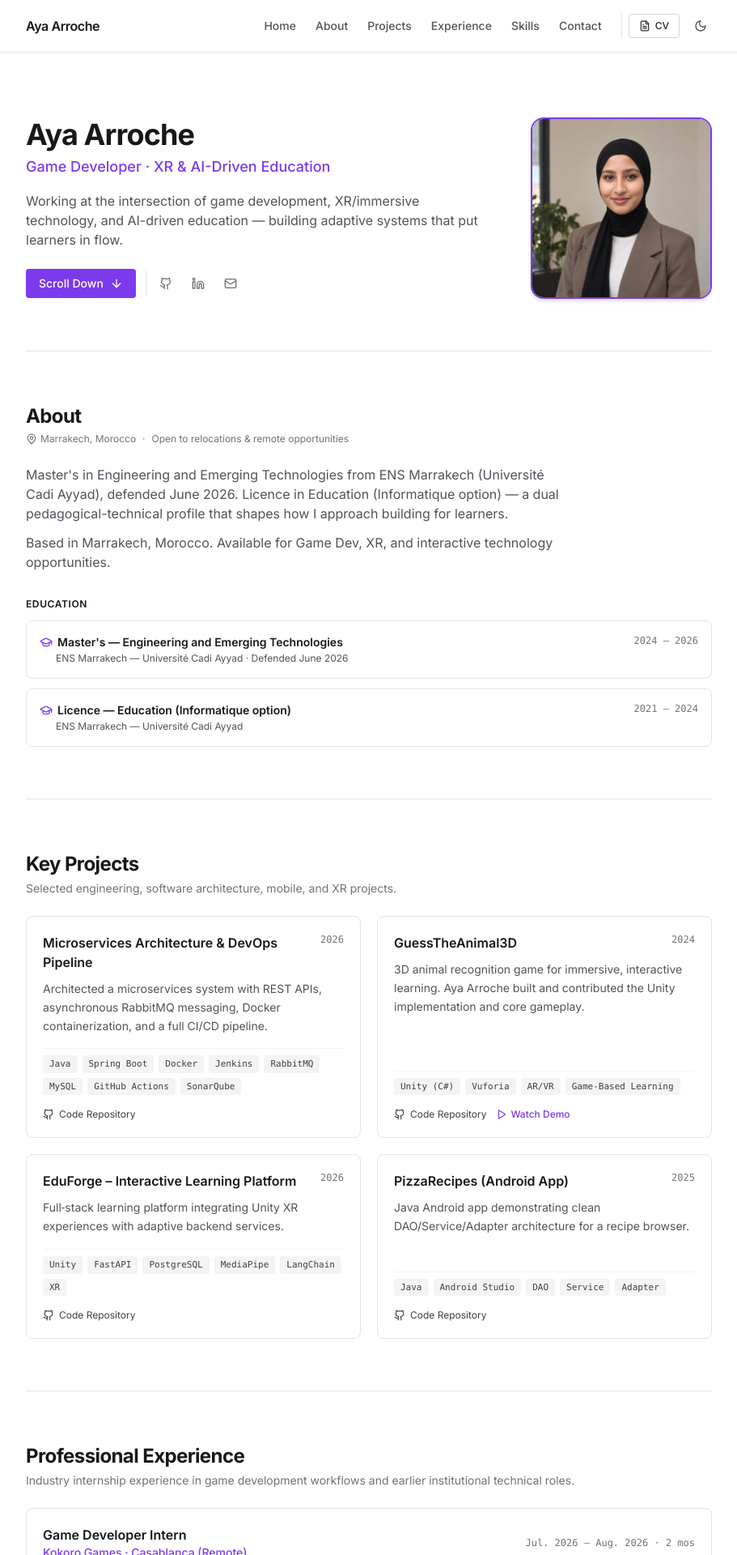
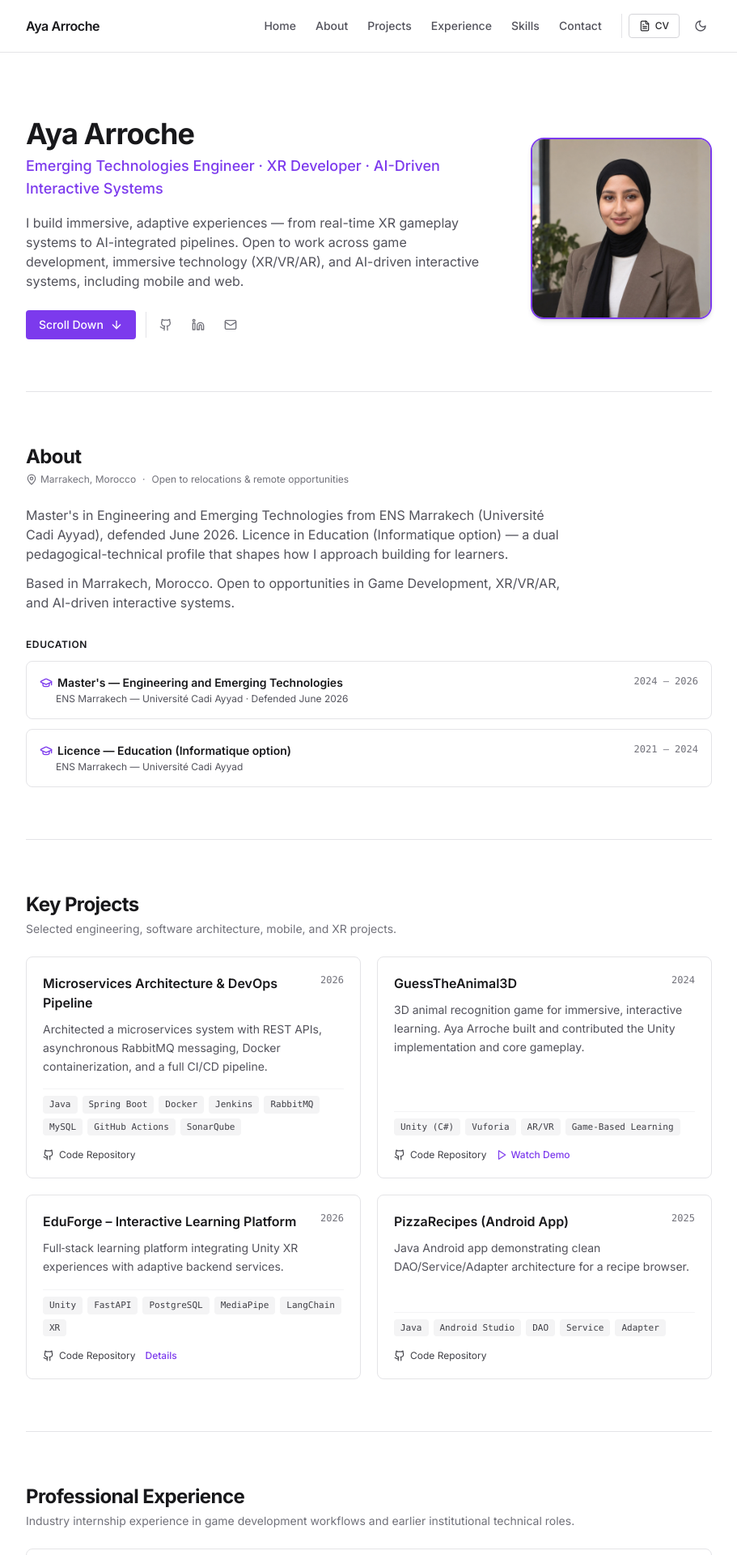
Before and after one commit to Purple003/Portfolio, a React (Vite) app: page / in a window 1280 px wide. Shown: the top 1920 px of the page at 81% size, without its empty margins (184-1095 px from the left). Built offline with nearby package versions, Linux system fonts and the light colour scheme.

Commit message:
Restore full EduForge modal in SecondaryProjects

```diff
--- a/src/App.tsx
+++ b/src/App.tsx
@@ -1,4 +1,6 @@
-import React from 'react';
+
+
+
 import { ThemeProvider } from './context/ThemeContext';
 import { Header } from './components/Header';
 import { Hero } from './components/Hero';
--- a/src/components/About.tsx
+++ b/src/components/About.tsx
@@ -24,7 +24,7 @@ export const About: React.FC = () => {
             Master&apos;s in Engineering and Emerging Technologies from ENS Marrakech (Université Cadi Ayyad), defended June 2026. Licence in Education (Informatique option) — a dual pedagogical-technical profile that shapes how I approach building for learners.
           </p>
           <p>
-            Based in Marrakech, Morocco. Available for Game Dev, XR, and interactive technology opportunities.
+            Based in Marrakech, Morocco. Open to opportunities in Game Development, XR/VR/AR, and AI-driven interactive systems.
           </p>
         </div>
 
--- a/src/components/Hero.tsx
+++ b/src/components/Hero.tsx
@@ -12,12 +12,12 @@ export const Hero: React.FC = () => {
               Aya Arroche
             </h1>
             <p className="text-base sm:text-lg font-medium text-[var(--color-accent)]">
-              Game Developer · XR &amp; AI-Driven Education
+               Emerging Technologies Engineer · XR Developer · AI-Driven Interactive Systems
             </p>
           </div>
 
           <p className="text-sm sm:text-base text-zinc-600 dark:text-zinc-300 leading-relaxed max-w-xl">
-            Working at the intersection of game development, XR/immersive technology, and AI-driven education — building adaptive systems that put learners in flow.
+               I build immersive, adaptive experiences — from real-time XR gameplay systems to AI-integrated pipelines. Open to work across game development, immersive technology (XR/VR/AR), and AI-driven interactive systems, including mobile and web.
           </p>
 
           <div className="flex items-center gap-3 pt-2">
--- a/src/components/SecondaryProjects.tsx
+++ b/src/components/SecondaryProjects.tsx
@@ -1,8 +1,11 @@
 import React, { useState } from 'react';
 import { Play, X, Github } from 'lucide-react';
+import { EduForge } from './EduForge';
+
 
 export const SecondaryProjects: React.FC = () => {
   const [activeVideoUrl, setActiveVideoUrl] = useState<string | null>(null);
+  const [showEduForge, setShowEduForge] = useState(false);
 
   const projects = [
     {
@@ -110,6 +113,16 @@ export const SecondaryProjects: React.FC = () => {
                       <span>Watch Demo</span>
                     </button>
                   )}
+
+                  {project.title.includes('EduForge') && (
+                    <button
+                      type="button"
+                      onClick={() => setShowEduForge(true)}
+                      className="inline-flex items-center space-x-1 font-medium text-[var(--color-accent)] hover:underline"
+                    >
+                      <span>Details</span>
+                    </button>
+                  )}
                 </div>
               </div>
             </div>
@@ -142,6 +155,26 @@ export const SecondaryProjects: React.FC = () => {
       </div>
     </div>
   </div>
+) }
+{showEduForge && (
+  <div className="fixed inset-0 z-50 flex items-center justify-center p-4 bg-black/70 backdrop-blur-sm">
+    <div className="relative w-full max-w-4xl bg-white dark:bg-zinc-900 rounded-lg overflow-y-auto max-h-[90vh] border border-zinc-700 shadow-xl">
+      <div className="flex items-center justify-between p-3 border-b border-zinc-800">
+        <span className="text-xs font-medium text-zinc-300">EduForge – Interactive Learning Platform</span>
+        <button
+          type="button"
+          onClick={() => setShowEduForge(false)}
+          className="p-1 rounded text-zinc-400 hover:text-zinc-100 hover:bg-zinc-800 transition-colors"
+          aria-label="Close modal"
+        >
+          <X className="w-4 h-4" />
+        </button>
+      </div>
+      <div className="p-4">
+        <EduForge />
+      </div>
+    </div>
+  </div>
 )}
       </div>
     </section>
```
Lines whose indentation alone changed are shown as unchanged.
